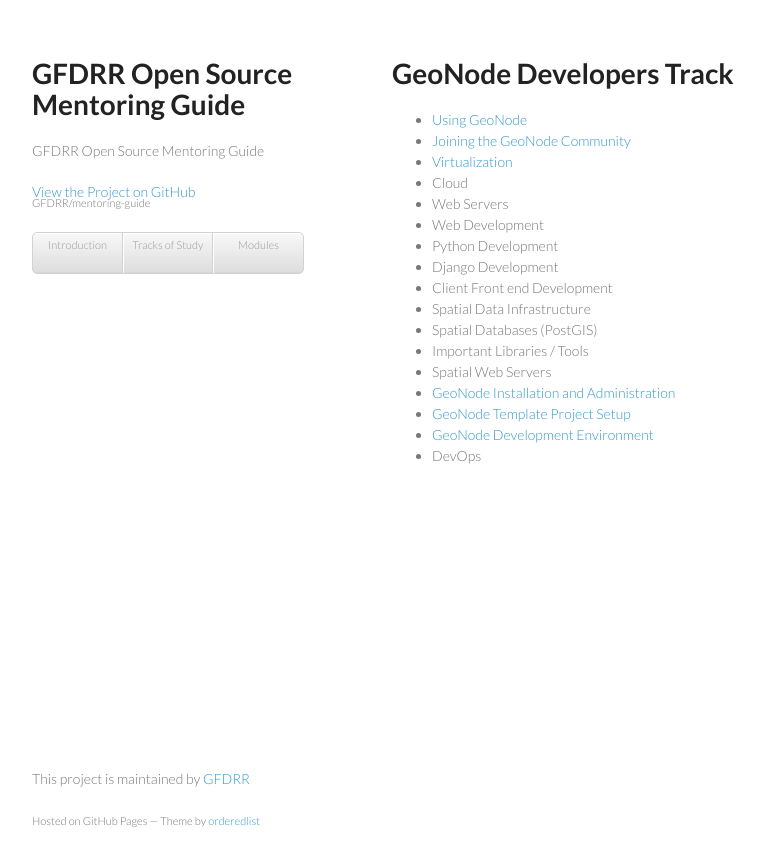
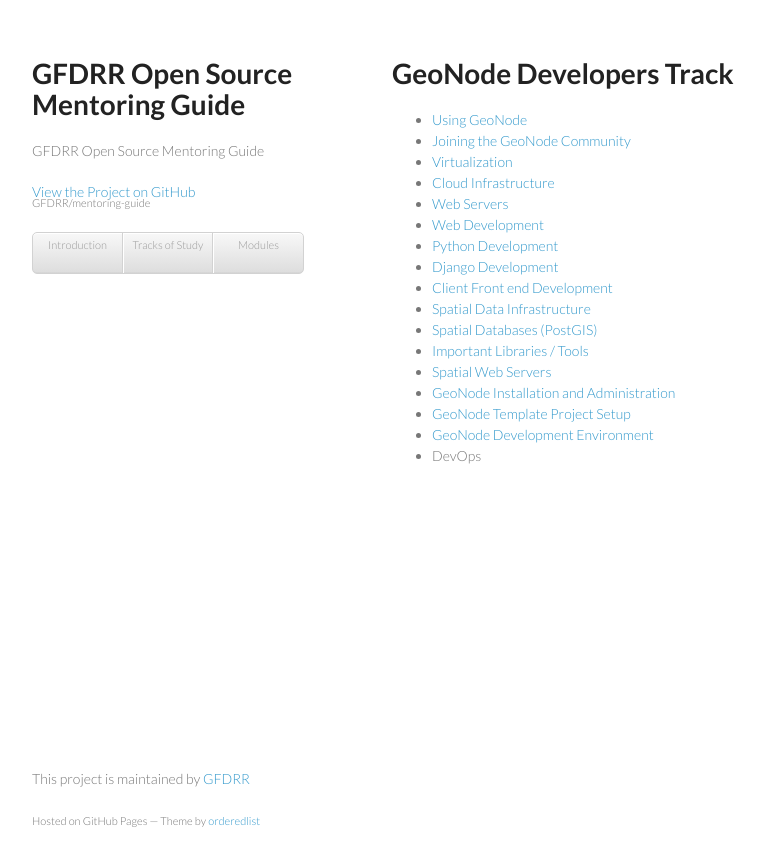
Before and after one commit to GFDRR/mentoring-guide, a Jekyll site: the page built from _tracks/geonode.md, in a window 1280 px wide. Shown: the top 866 px of the page, without its empty margins (178-942 px from the left). Built offline with Jekyll 4.4.1, drawn with Linux system fonts in a browser that asks for light colours.

Commit message:
Update GeoNode track and add new modules

```diff
--- a/_tracks/geonode.md
+++ b/_tracks/geonode.md
@@ -12,16 +12,16 @@
 * <a href='{{ site.baseurl }}/modules/geonode/using.html'>Using GeoNode</a>
 * <a href='{{ site.baseurl }}/modules/geonode/community.html'>Joining the GeoNode Community</a>
 * <a href='{{ site.baseurl }}/modules/virtualization/'>Virtualization</a>
-* Cloud
-* Web Servers
-* Web Development
-* Python Development
-* Django Development
-* Client Front end Development
-* Spatial Data Infrastructure
-* Spatial Databases (PostGIS)
-* Important Libraries / Tools
-* Spatial Web Servers
+* <a href='{{ site.baseurl }}/modules/cloud/'>Cloud Infrastructure</a>
+* <a href='{{ site.baseurl }}/modules/web_servers/'>Web Servers</a>
+* <a href='{{ site.baseurl }}/modules/web_dev/'>Web Development</a>
+* <a href='{{ site.baseurl }}/modules/python/'>Python Development</a>
+* <a href='{{ site.baseurl }}/modules/django/'>Django Development</a>
+* <a href='{{ site.baseurl }}/modules/front_end/'>Client Front end Development</a>
+* <a href='{{ site.baseurl }}/modules/sdi/'>Spatial Data Infrastructure</a>
+* <a href='{{ site.baseurl }}/modules/spatial_db/'>Spatial Databases (PostGIS)</a>
+* <a href='{{ site.baseurl }}/modules/spatial_libs/'>Important Libraries / Tools</a>
+* <a href='{{ site.baseurl }}/modules/spatial_web/'>Spatial Web Servers</a>
 * <a href='{{ site.baseurl }}/modules/geonode/installation.html'>GeoNode Installation and Administration</a>
 * <a href='{{ site.baseurl }}/modules/geonode/template_project.html'>GeoNode Template Project Setup</a>
 * <a href='{{ site.baseurl }}/modules/geonode/development.html'>GeoNode Development Environment</a>
```
Also changed, not shown: _modules/devops/index.md (added, +10 -0 lines), _modules/documentation/index.md (added, +10 -0 lines), _modules/i18n/index.md (added, +10 -0 lines), _modules/project_management/index.md (added, +10 -0 lines), _modules/web_service_design/index.md (added, +10 -0 lines).
